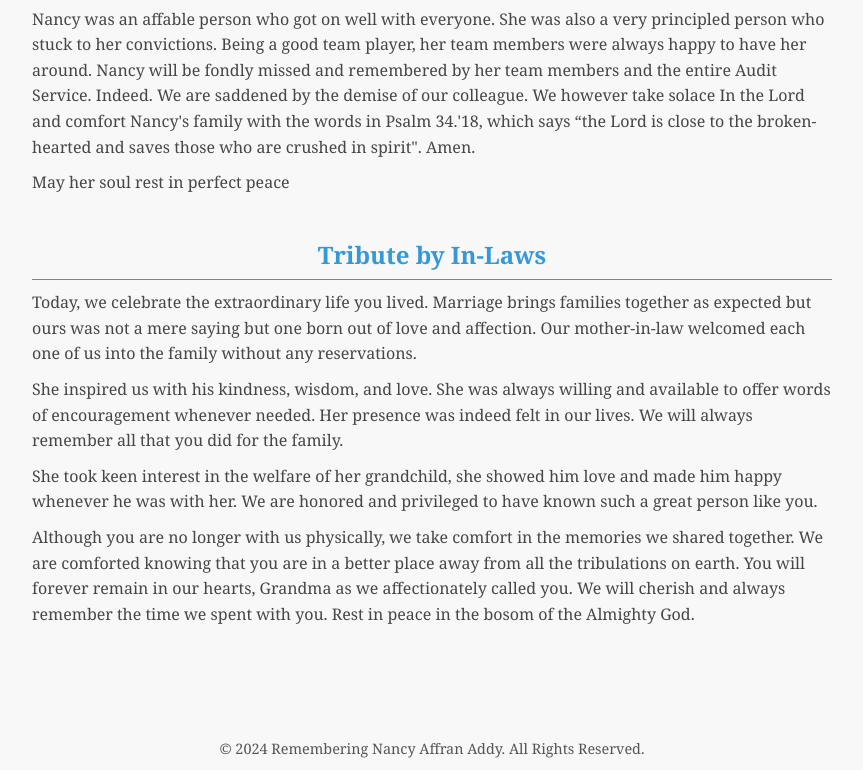
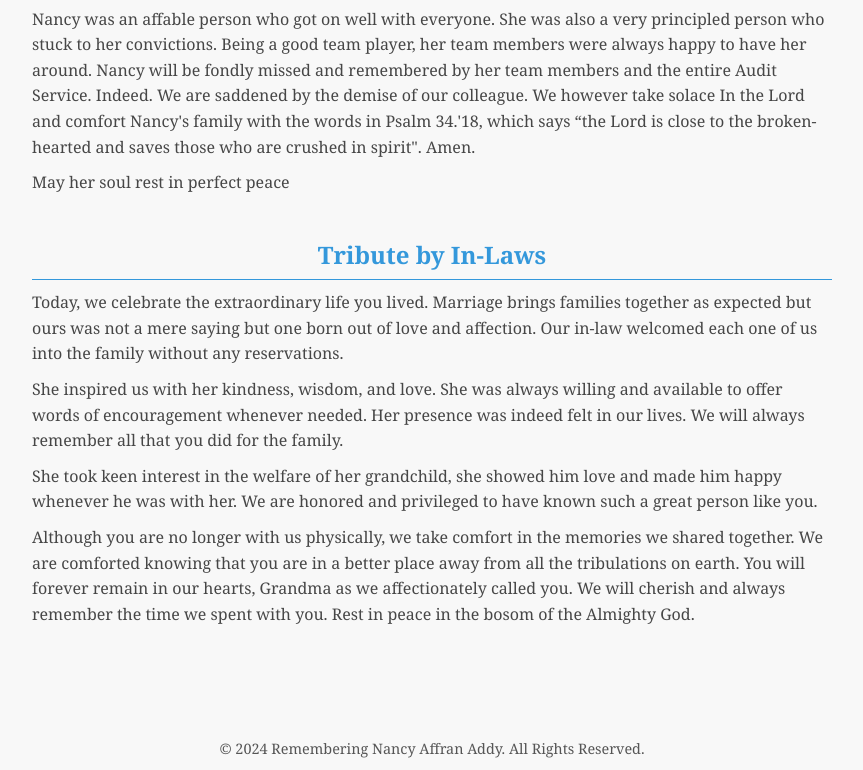
Before and after one commit to klencode/Funeral_website, a plain HTML site: page Nancy's_funeral/tributes.html in a window 1280 px wide. Shown: the part 4314-5084 px from the top of the page, without its empty margins (208-1071 px from the left). Drawn offline with Linux system fonts and the light colour scheme.

Commit message:
made changes

```diff
--- a/Nancy's_funeral/tributes.html
+++ b/Nancy's_funeral/tributes.html
@@ -183,9 +183,9 @@
             <h2 style="color: #3498db;">Tribute by In-Laws</h2>
             <!-- <p>To our beloved Father-in-law Welford Anum Mensah.</p> -->
             <p>Today, we celebrate the extraordinary life you lived. Marriage brings families together as expected but
-                ours was not a mere saying but one born out of love and affection. Our mother-in-law welcomed each one
+                ours was not a mere saying but one born out of love and affection. Our in-law welcomed each one
                 of us into the family without any reservations.</p>
-            <p>She inspired us with his kindness, wisdom, and love. She was always willing and available to offer words of
+            <p>She inspired us with her kindness, wisdom, and love. She was always willing and available to offer words of
                 encouragement whenever needed. Her presence was indeed felt in our lives. We will always remember all
                 that you did for the family.</p>
             <p>She took keen interest in the welfare of her grandchild, she showed him love and made him happy
```
